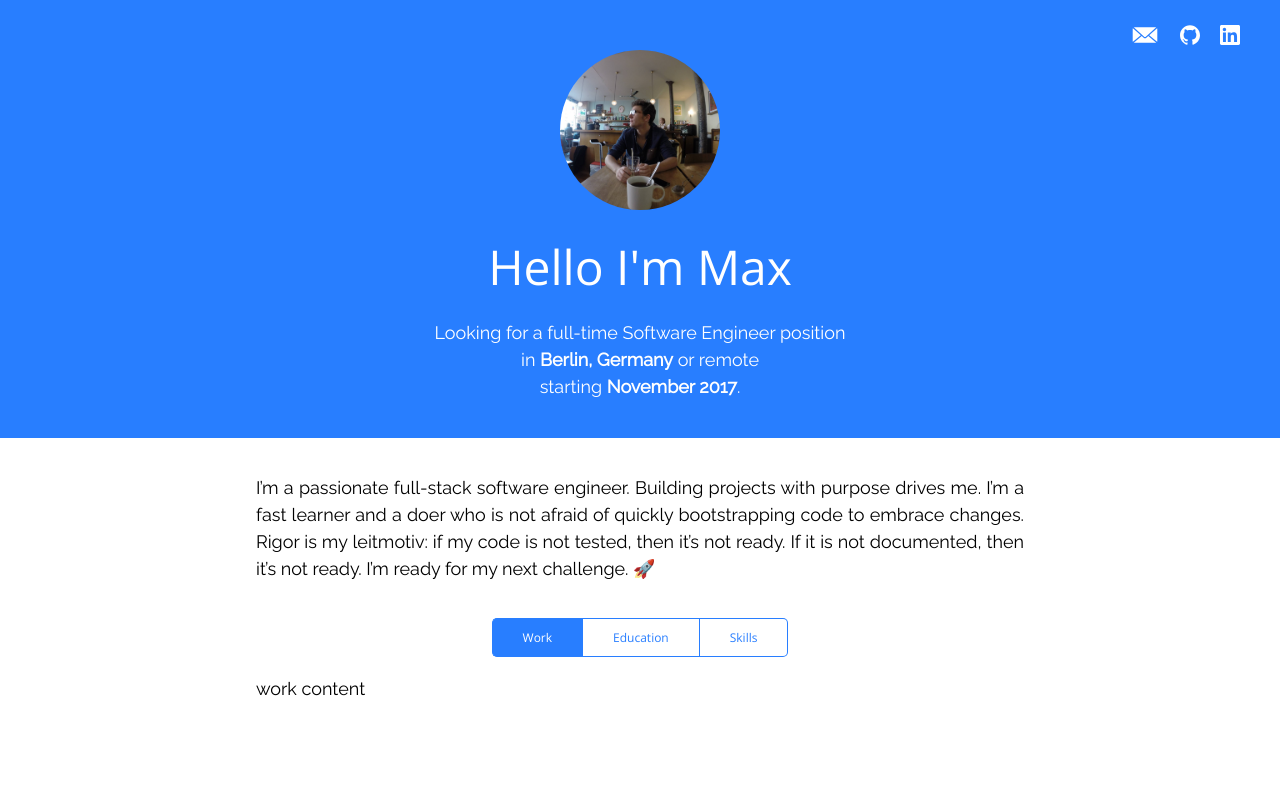
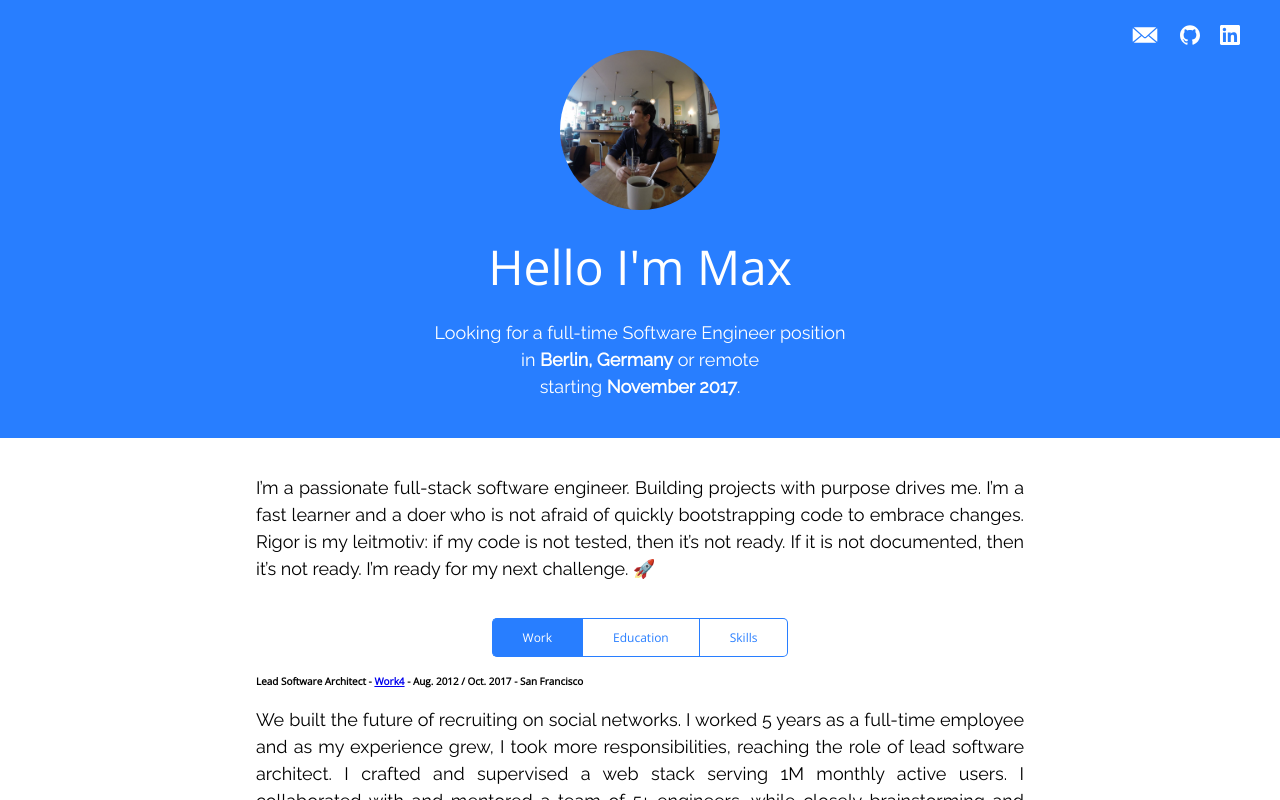
Before and after one commit to m-vdb/m-vdb.github.io, a React (Create React App) app: page / in a window 1280 px wide. Both pictures are taken after a click on the tab "Work". Shown: the top 800 px of the page. Built offline with nearby package versions, Linux system fonts and the light colour scheme.

Commit message:
add work section

```diff
--- a/src/App.js
+++ b/src/App.js
@@ -57,7 +57,56 @@ class App extends Component {
             </TabList>
 
             <TabPanel>
-              <p>work content</p>
+              <section>
+                <h5>
+                  Lead Software Architect - <a href="https://www.work4labs.com/">Work4</a> -
+                  Aug. 2012 / Oct. 2017 - San Francisco
+                </h5>
+                <p>
+                  We built the future of recruiting on social networks.
+                  I worked 5 years as a full-time employee and as my experience grew,
+                  I took more responsibilities, reaching the role of lead software architect.
+                  I crafted and supervised a web stack serving 1M monthly active users.
+                  I collaborated with and mentored a team of 5+ engineers,
+                  while closely brainstorming and building user experiences with the product team.
+                </p>
+                <p className="stack">
+                  Stack: Python, Django, MySQL, MongoDB, ElasticSearch, Redis,
+                  Celery, Chef, Gherkin testing, Redshift, AWS.
+                </p>
+              </section>
+              <section>
+                <h5>
+                  Co-Founder - <a href="https://github.com/m-vdb/getethic.com">Ethic</a> -
+                  May 2015 / Apr. 2016 - San Francisco
+                </h5>
+                <p>
+                  We created a blockchain-based insurance product with the very early-stage Ethereum technology.
+                  I was responsible for the product elaboration and the engineering conception.
+                  Building a product on top of Ethereum was very interesting and challenging.
+                  The project ended because of different life trajectories
+                  (my co-founder wanted to go back to Europe).
+                </p>
+                <p className="stack">
+                  Stack: NodeJS, Marionette, CoffeeScript, MongoDB, Redis, Solidity, Docker.
+                </p>
+              </section>
+              <section>
+                <h5>
+                  Co-Founder - <a href="https://houseofgigs.io">House of gigs</a> -
+                  Jun. 2016 / Now - San Francisco
+                </h5>
+                <p>
+                  We are building a platform that brings gig-economy workers together,
+                  help them find new opportunities and provide them with tailored services.
+                  I am responsible for the product development and engineering.
+                  I also take part in a lot of founder-specific tasks such as user acquisition and retention.
+                  The iOS app is available on the <a href="https://itunes.apple.com/app/id1160097877">US App store</a>.
+                </p>
+                <p className="stack">
+                  Stack: Python, Django, React Native, Dokku, PostgreSQL, Redis, Realm, Algolia, AWS, Datadog, Sentry.
+                </p>
+              </section>
             </TabPanel>
             <TabPanel>
               <p>education content</p>
```
